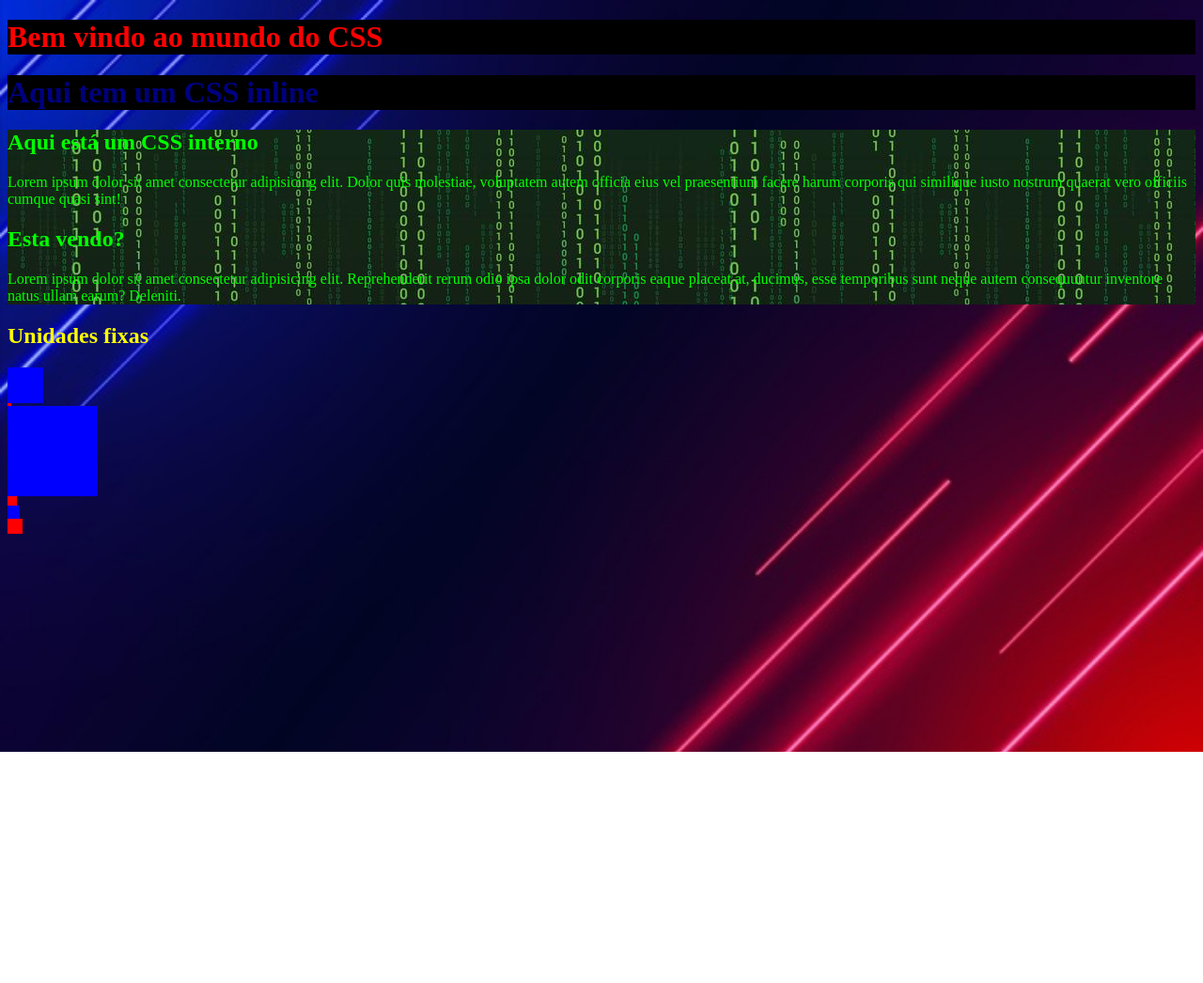
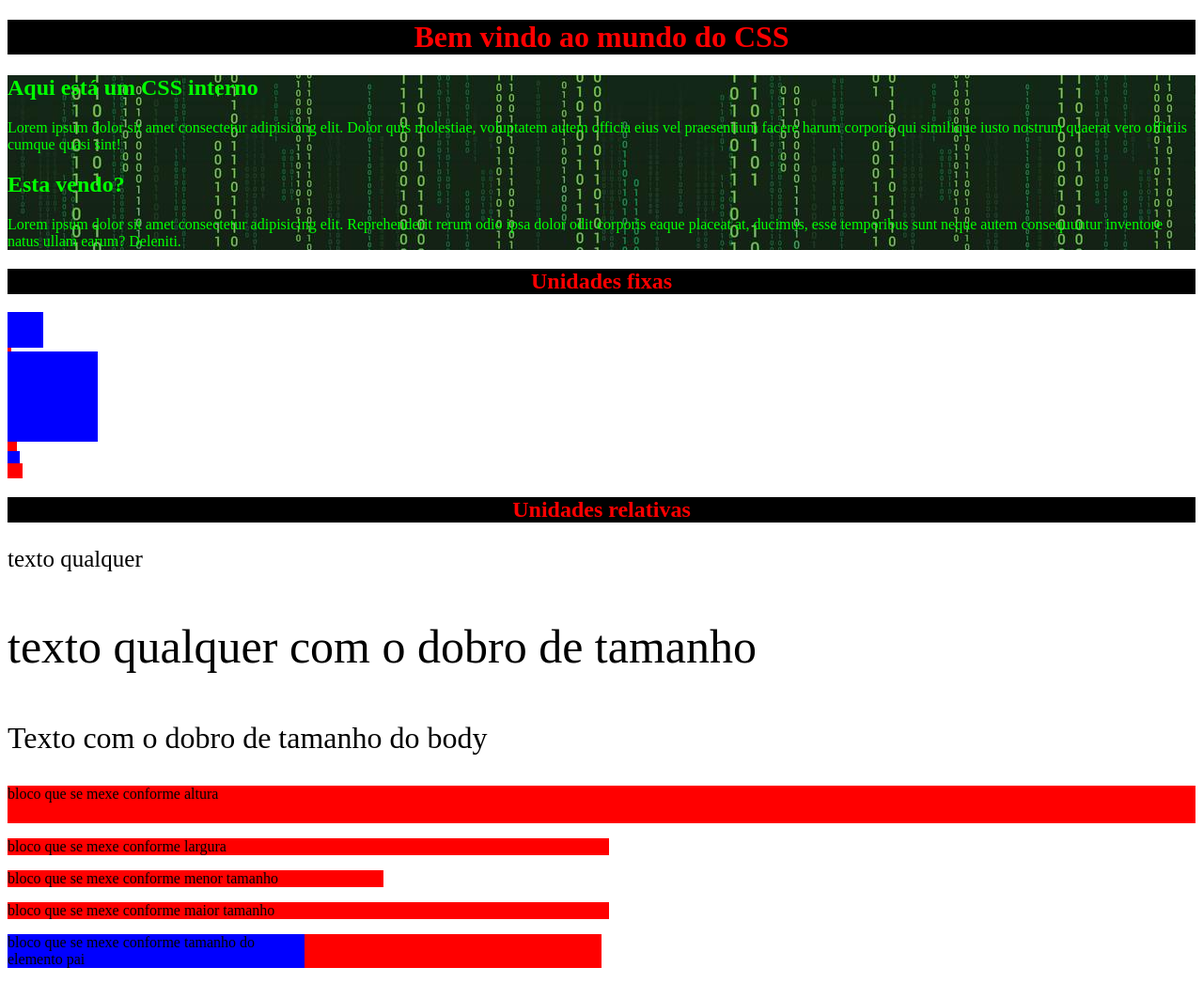
Before and after one commit to phzsantos/Learning_WEB, a plain HTML site: page Area-de-testes/css.html in a window 1280 px wide. Shown: the whole page at 94% size. Before the commit the page ends 800 px from the top, so only its background shows below. Drawn offline with Linux system fonts and the light colour scheme.

Commit message:
Unidades de medida relativas

```diff
--- a/Area-de-testes/css.html
+++ b/Area-de-testes/css.html
@@ -8,9 +8,8 @@
 	</head>
 
 	<body>
-		<h1 id="Principal">Bem vindo ao mundo do CSS</h1>
+		<h1 class="titulos">Bem vindo ao mundo do CSS</h1>
 
-		<h1>Aqui tem um CSS inline</h1>
 		<div id="corpo">
 			<h2>Aqui está um CSS interno</h2>
 
@@ -28,5 +27,33 @@
 		<div id="px"></div>
 		<div id="pt"></div>
 		<div id="pc"></div>
+
+		<h2 class="titulos"> Unidades relativas </h2>
+		<div id="em">
+			<p>texto qualquer</p>
+			<div id="em2">
+				<p>texto qualquer com o dobro de tamanho</p>
+			</div>
+		</div>
+		<div id="rem">
+			<p>Texto com o dobro de tamanho do body</p>
+		</div>
+		<div id="vh">
+			<p>bloco que se mexe conforme altura</p>
+		</div>
+		<div id="vw">
+			<p>bloco que se mexe conforme largura</p>
+		</div>
+		<div id="vmin">
+			<p>bloco que se mexe conforme menor tamanho</p>
+		</div>
+		<div id="vmax">
+			<p>bloco que se mexe conforme maior tamanho</p>
+		</div>
+		<div id="pai">
+			<div id="porcentagem">
+				<p>bloco que se mexe conforme tamanho do elemento pai</p>
+			</div>
+		</div>
 	</body>
 </html>
--- a/Area-de-testes/css/style.css
+++ b/Area-de-testes/css/style.css
@@ -1,26 +1,19 @@
-body{
-    background-image: url(../imagens/fundo.jpg);
-    background-repeat: no-repeat;
-    background-size: cover;
+/* Padrão */
+
+.titulos{
+    color: #FF0000;
+    background-color: black;
+    text-align: center;
 }
 
-h1{
-    color: rgba(0,0,255,0.5);
-    background-color: black;
+/* Background + cores + Class + ID */
+
+#corpo{
+    color: #00FF00;
+    background-image: url(../imagens/fundo-texto.jpg);
 }
 
-.titulos{
-    color: #FFFF00;
-}
-
-#Principal{
-    color: #FF0000;
-}
-
-#corpo{
-    color: rgb(0,255,0);
-    background-image: url(../imagens/fundo-texto.jpg);
-}
+/* Unidades Fixas */
 
 #cm{
     background-color: blue;
@@ -57,3 +50,45 @@ h1{
     width: 1pc;
     height: 1pc;
 }
+
+/* Unidades Relativas */
+
+#em{
+    font-size: 25px;
+}
+#em2{
+    font-size: 2em;
+}
+
+#rem{
+    font-size: 2rem;
+}
+
+#vh{
+    background-color: red;
+    height: 5vh;
+}
+
+#vw{
+    background-color: red;
+    width: 50vw;
+}
+
+#vmin{
+    background-color: red;
+    width: 50vmin;
+}
+
+#vmax{
+    background-color: red;
+    width: 50vw;
+}
+
+#pai{
+    background-color: red;
+    width: 50%;
+}
+#porcentagem{
+    background-color: blue;
+    width: 50%;
+}
```
